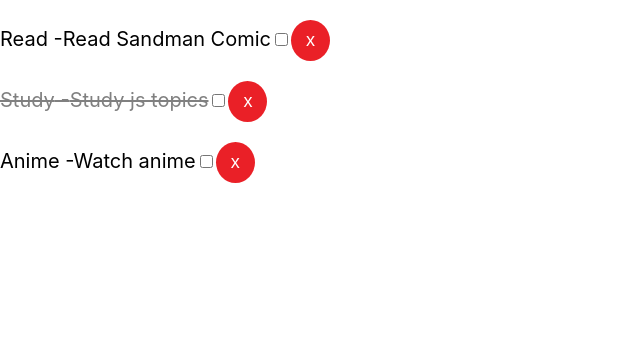
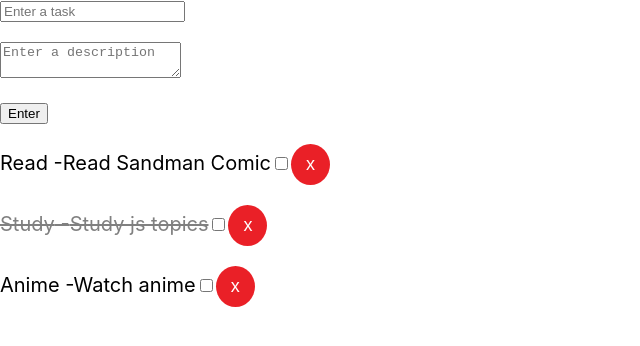
Before and after one commit to cesvh/my-fisrt-react-app, a React (Create React App) app: page / in a window 1280 px wide. Shown: the top 346 px of the page, without its empty margins (0-640 px from the left). Built offline with nearby package versions, Linux system fonts and the light colour scheme; the HTML template or start-up script is replaced by a standard one.

Commit message:
Component TaskForm added

```diff
--- a/src/App.js
+++ b/src/App.js
@@ -4,6 +4,7 @@
 import tasks from "./sample/tasks.json";
 
 import Tasks from './components/Tasks';
+import TaskForm from './components/TaskForm';
 
 class App extends Component {
 
@@ -13,6 +14,7 @@
 
   render () {
     return <div>
+      <TaskForm />
       <Tasks tasks={this.state.tasks} />
     </div>
   }
--- /dev/null
+++ b/src/components/TaskForm.js
@@ -0,0 +1,37 @@
+import React, { Component } from "react";
+
+export default class TaskForm extends Component {
+    state = {
+        task: "",
+        description: ""
+    };
+    OnSubmit = e => {
+        e.preventDefault();
+    }
+    OnChange = e => {
+        this.setState({
+            [e.target.name]: e.target.value
+        });
+    }
+    render() {
+        return (
+            <form onSubmit={this.OnSubmit}>
+                <input
+                    type="text"
+                    name="task"
+                    placeholder="Enter a task"
+                    onChange={this.OnChange}
+                    value={this.state.task} />
+                <br /><br />
+                <textarea
+                    placeholder="Enter a description"
+                    name="description"
+                    onChange={this.OnChange}
+                    value={this.state.description} >
+                </textarea>
+                <br /><br />
+                <input type="submit" value="Enter" />
+            </form>
+        )
+    }
+}
```
